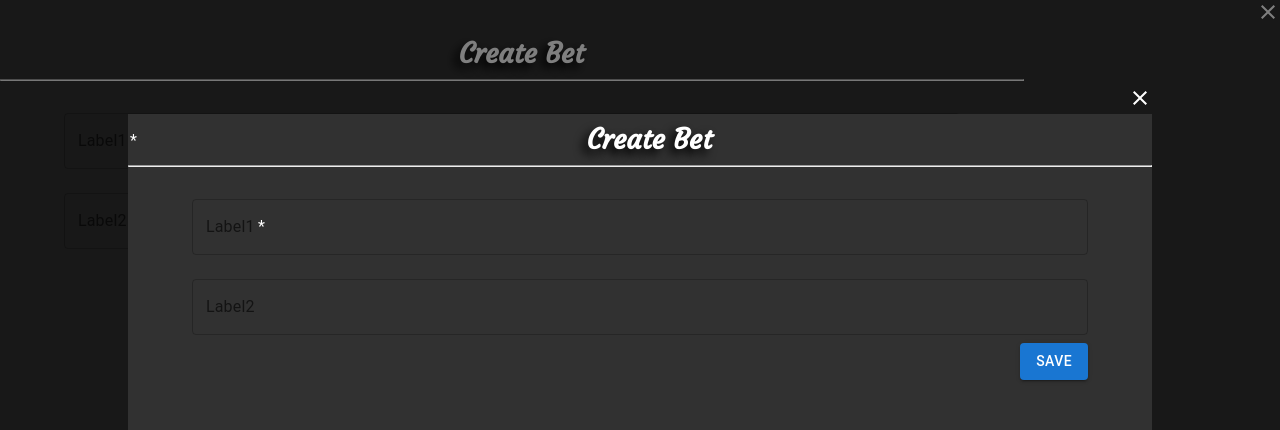
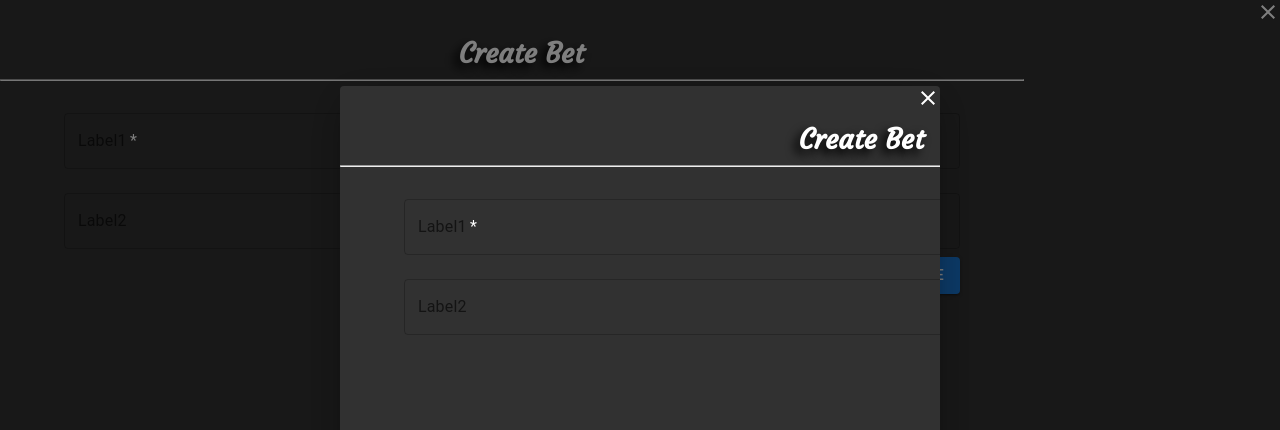
Before and after one commit to mahe993/fwannabet, a React (Create React App) app: page /bet in a window 1280 px wide. Both pictures are taken after a click on the icon 640 px from the left and 766 px from the top of the page. Shown: the top 430 px of the page. Built offline with nearby package versions, Linux system fonts and the light colour scheme; no server answers.

Commit message:
revised backdrop to dialog

```diff
--- /dev/null
+++ b/src/components/CreateBetDialog.js
@@ -0,0 +1,24 @@
+import React, { useState } from "react";
+import CreateBetPage from "../pages/CreateBetPage";
+import AddCircleIcon from "@mui/icons-material/AddCircle";
+import { Dialog } from "@mui/material";
+
+const CreateBetDialog = () => {
+  const [openBetDialog, setOpenBetDialog] = useState(false);
+
+  return (
+    <>
+      <AddCircleIcon onClick={() => setOpenBetDialog(true)} />
+      <Dialog
+        open={openBetDialog}
+        onClose={() => {
+          setOpenBetDialog(false);
+        }}
+      >
+        <CreateBetPage setOpenBetDialog={setOpenBetDialog} />
+      </Dialog>
+    </>
+  );
+};
+
+export default CreateBetDialog;
--- a/src/components/CreateBetForms.js
+++ b/src/components/CreateBetForms.js
@@ -1,4 +1,3 @@
-import FormLabel from "./FormLabel";
 import { Box } from "@mui/system";
 import React from "react";
 import { useForm } from "react-hook-form";
@@ -29,9 +28,9 @@ const CreateBetForms = () => {
           color="warning"
           // sx={{ color: "white" }}
         />
-        <div className="validation-error">{errors.value1?.message}</div>
+        <Box className="validation-error">{errors.value1?.message}</Box>
         <TextField
-          {...register("value1", {})}
+          {...register("value2", {})}
           label="Label2"
           variant="outlined"
           margin="normal"
@@ -39,7 +38,7 @@ const CreateBetForms = () => {
           color="warning"
           // sx={{ color: "white" }}
         />
-        <div className="validation-error">{errors.value2?.message}</div>
+        <Box className="validation-error">{errors.value2?.message}</Box>
         <Button variant="contained" type="submit" disabled={!isValid}>
           Save
         </Button>
--- a/src/components/CreateBetPopover.js
+++ /dev/null
@@ -1,24 +0,0 @@
-import React, { useState } from "react";
-import Popover from "@mui/material/Popover";
-import CreateBetPage from "../pages/CreateBetPage";
-import AddCircleIcon from "@mui/icons-material/AddCircle";
-import Backdrop from "@mui/material/Backdrop";
-
-const CreateBetPopover = () => {
-  const [open, setOpen] = useState(false);
-  const [popoverAnchor, setPopoverAnchor] = useState(null);
-
-  return (
-    <div>
-      <AddCircleIcon onClick={(e) => setOpen(e.currentTarget)} />
-      <Backdrop
-        sx={{ color: "#fff", zIndex: (theme) => theme.zIndex.drawer + 1 }}
-        open={!!open}
-      >
-        <CreateBetPage setOpen={setOpen} />
-      </Backdrop>
-    </div>
-  );
-};
-
-export default CreateBetPopover;
--- a/src/components/FormLabel.js
+++ /dev/null
@@ -1,16 +0,0 @@
-import { Box } from "@mui/material";
-import React from "react";
-/** @jsxImportSource @emotion/react */
-import { css } from "@emotion/react";
-
-const FormLabel = (props) => {
-  const { label } = props;
-
-  return (
-    <>
-      <Box textAlign="left">{label}</Box>
-    </>
-  );
-};
-
-export default FormLabel;
--- a/src/constants.js
+++ b/src/constants.js
@@ -7,7 +7,7 @@ import MenuPopover from "./components/MenuPopover";
 import AddCircleIcon from "@mui/icons-material/AddCircle";
 import MonetizationOnIcon from "@mui/icons-material/MonetizationOn";
 import PeopleIcon from "@mui/icons-material/People";
-import CreateBetPopover from "./components/CreateBetPopover";
+import CreateBetDialog from "./components/CreateBetDialog";
 
 /* eslint-disable default-case */
 const backendURL = (devEnv) => {
@@ -38,15 +38,14 @@ export const BREAKPOINT = createTheme({
 export const NAV_ITEMS = [
   { name: "home", icon: <HomeIcon />, path: "/home" },
   { name: "friends", icon: <PeopleIcon />, path: "/friends" },
-  { name: "addBet", icon: <CreateBetPopover />, path: "/test" },
+  { name: "addBet", icon: <CreateBetDialog />, path: "/test" },
   { name: "wallet", icon: <MonetizationOnIcon />, path: "/wallet" },
-  { name: "account", icon: <MenuPopover />, path: "/test" },
+  { name: "menu", icon: <MenuPopover />, path: "/test" },
 ];
 
 // for menu popover
 export const POPOVER_ITEMS = [
   { name: "Account", path: "/account" },
-  { name: "Friends", path: "/friends" },
   { name: "Logout", path: "" },
 ];
 
--- a/src/navbars/NavBar.js
+++ b/src/navbars/NavBar.js
@@ -32,7 +32,7 @@ const NavBar = () => {
               <Box
                 key={item.name}
                 onClick={
-                  item.name !== "account" && item.name !== "addBet"
+                  item.name !== "menu" && item.name !== "addBet"
                     ? () => {
                         navigate(item.path);
                       }
--- a/src/pages/CreateBetPage.js
+++ b/src/pages/CreateBetPage.js
@@ -6,16 +6,16 @@ import CloseIcon from "@mui/icons-material/Close";
 import CreateBetForms from "../components/CreateBetForms";
 
 const CreateBetPage = (props) => {
+  const { setOpenBetDialog } = props;
   return (
-    <Box textAlign="right">
+    <Box backgroundColor="#313131" textAlign="right">
       <CloseIcon
         onClick={() => {
-          props.setOpen(null);
+          setOpenBetDialog(false);
         }}
       />
       <Box
         color="white"
-        backgroundColor="#313131"
         display="flex"
         flexDirection="column"
         alignItems="center"
@@ -27,9 +27,7 @@ const CreateBetPage = (props) => {
         {/* <Box className="date-time-row" width="95vw">
           <DateAndTime />
         </Box> */}
-        <Box
-          color="orange" // orange to indicate TBD. remove when you start developing
-        >
+        <Box>
           <CreateBetForms />
         </Box>
       </Box>
```
